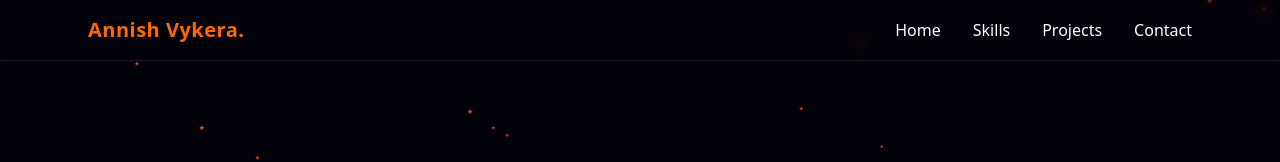
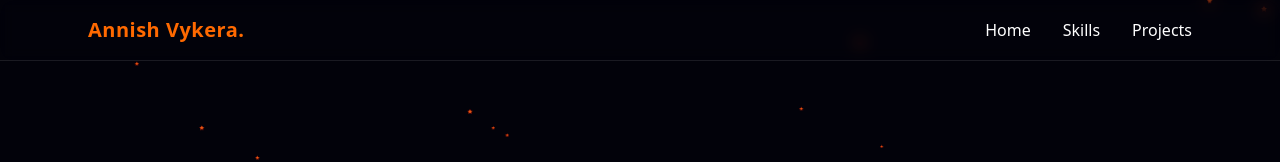
Before and after one commit to x1NST1NCTx/my-portfolio, a React (Vite) app: page / in a window 1280 px wide. Shown: the top 162 px of the page. Built offline with nearby package versions, Linux system fonts and the light colour scheme.

Commit message:
Removed contact

```diff
--- a/src/App.jsx
+++ b/src/App.jsx
@@ -24,7 +24,7 @@ function AppContent() {
               <Route path="/" element={<Hero />} />
               <Route path="/skills" element={<Skills />} />
               <Route path="/projects" element={<Projects />} />
-              <Route path="/contact" element={<Contact />} />
+
             </Routes>
           </AnimatePresence>
         </div>
@@ -37,7 +37,7 @@ function AppContent() {
           <Hero />
           <Skills />
           <Projects />
-          <Contact />
+
         </main>
       </div>
     </div>
--- a/src/components/Navbar/Navbar.jsx
+++ b/src/components/Navbar/Navbar.jsx
@@ -9,7 +9,6 @@ export default function Navbar() {
     { to: "/", label: "Home" },
     { to: "/skills", label: "Skills" },
     { to: "/projects", label: "Projects" },
-    { to: "/contact", label: "Contact" }
   ];
 
   return (
```
